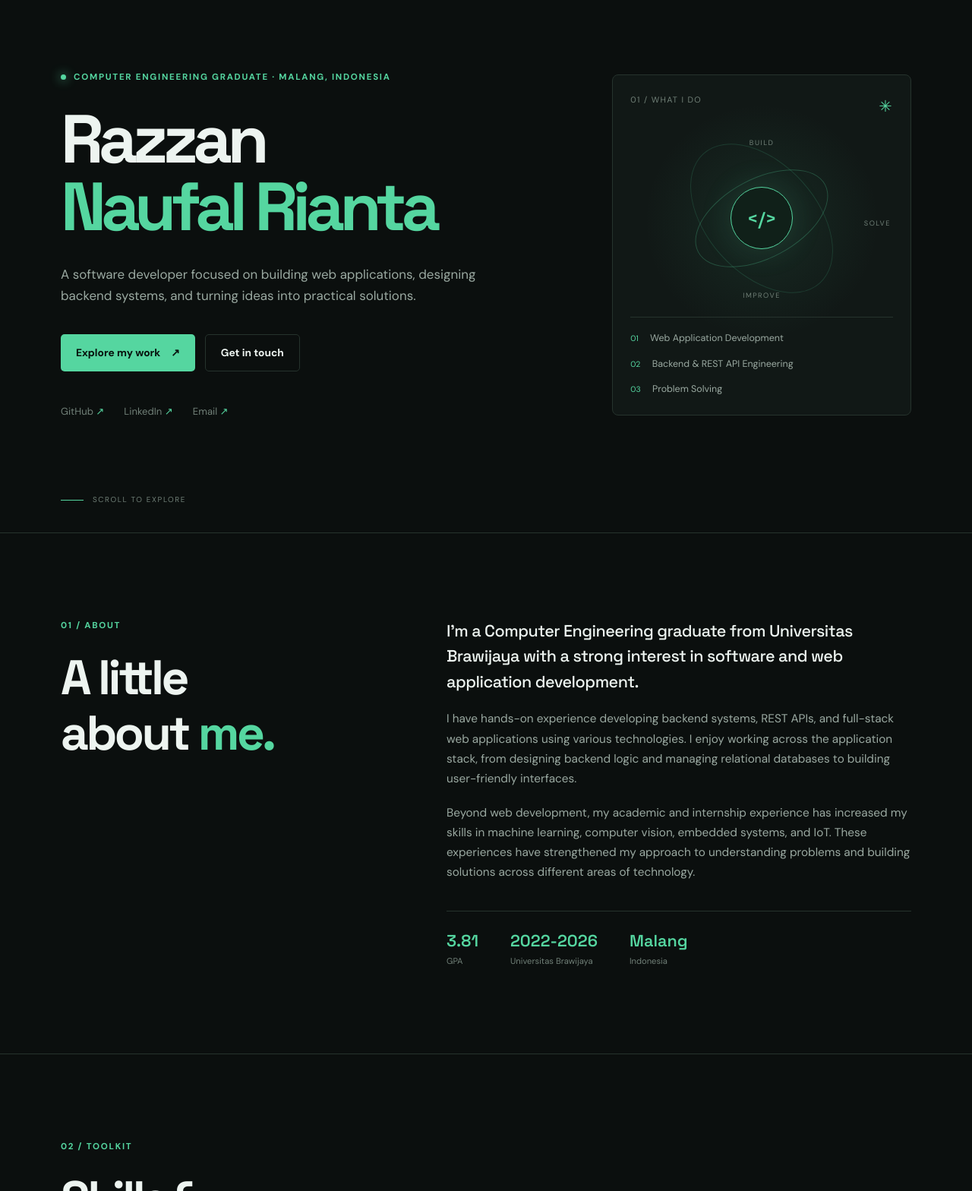
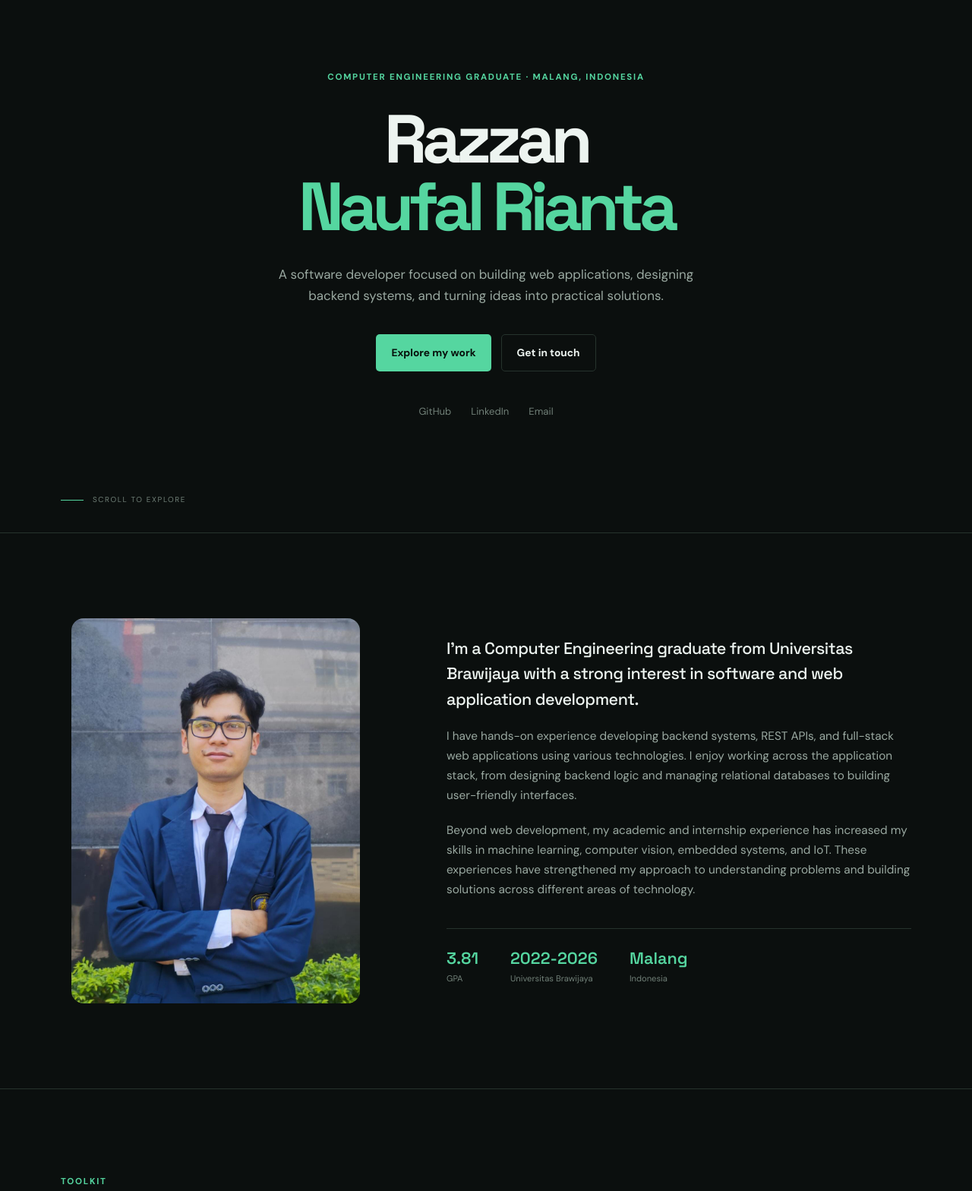
Before and after one commit to razzanrianta/personal-portfolio, a plain HTML site: page index.html in a window 1280 px wide. Shown: the part 100-1668 px from the top of the page at 76% size. Drawn offline with Linux system fonts and the light colour scheme.

Commit message:
fixed styles and added pfp

```diff
--- a/css/style.css
+++ b/css/style.css
@@ -196,17 +196,21 @@ h1 span {
 /* Hero */
 .hero {
   min-height: min(790px, calc(100vh - 78px));
-  display: grid;
+  display: flex;
   grid-template-columns: 1.25fr .75fr;
   align-items: center;
   gap: 70px;
   position: relative;
   padding-top: 90px;
   padding-bottom: 125px;
+  justify-content: center;
+  text-align: center;
 }
 
 .hero-copy {
-  max-width: 690px;
+  max-width: 900px;
+  width: 100%;
+  margin-inline: auto;
 }
 
 .hero .eyebrow {
@@ -214,6 +218,10 @@ h1 span {
   align-items: center;
   gap: 10px;
   margin-bottom: 28px;
+}
+
+.eyebrow {
+  justify-content: center;
 }
 
 .status-dot {
@@ -235,6 +243,7 @@ h1 span {
   color: var(--muted);
   font-size: 1.06rem;
   max-width: 560px;
+  margin-inline: auto;
 }
 
 .hero-actions {
@@ -242,6 +251,7 @@ h1 span {
   flex-wrap: wrap;
   gap: 13px;
   margin-top: 36px;
+  justify-content: center;
 }
 
 .button {
@@ -284,6 +294,7 @@ h1 span {
   display: flex;
   gap: 26px;
   margin-top: 42px;
+  justify-content: center;
 }
 
 .hero-socials a {
@@ -407,6 +418,28 @@ h1 span {
   color: var(--muted-2);
   font-size: .62rem;
   letter-spacing: .16em;
+  justify-content: center;
+}
+
+.about-layout {
+  display: grid;
+  grid-template-columns: 0.8fr 1.2fr;
+  align-items: center;
+  gap: 60px;
+}
+
+.about-image {
+  width: 100%;
+  max-width: 380px;
+  margin-inline: auto;
+}
+
+.about-image img {
+  display: block;
+  width: 100%;
+  height: auto;
+  object-fit: cover;
+  border-radius: 16px;
 }
 
 .scroll-cue span {
@@ -470,7 +503,7 @@ h1 span {
 }
 
 .skill-card {
-  min-height: 245px;
+  min-height: auto;
   padding: 28px;
   border-right: 1px solid var(--border);
   border-bottom: 1px solid var(--border);
@@ -1085,6 +1118,18 @@ h1 span {
     grid-template-columns: repeat(2, 1fr);
   }
 }
+
+@media (max-width: 768px) {
+  .about-layout {
+    grid-template-columns: 1fr;
+    gap: 32px;
+  }
+
+  .about-image {
+    max-width: 280px;
+  }
+}
+
 
 @media (max-width: 680px) {
   .container {
--- a/index.html
+++ b/index.html
@@ -40,59 +40,45 @@
   <main>
     <section class="hero section container" id="home">
       <div class="hero-copy reveal">
-        <p class="eyebrow"><span class="status-dot"></span> COMPUTER ENGINEERING GRADUATE · MALANG, INDONESIA</p>
+        <p class="eyebrow">COMPUTER ENGINEERING GRADUATE · MALANG, INDONESIA</p>
         <h1>Razzan<br><span>Naufal Rianta</span></h1>
         <p class="hero-description">
           A software developer focused on building web applications,
           designing backend systems, and turning ideas into practical solutions.
         </p>
         <div class="hero-actions">
-          <a class="button button-primary" href="#projects">Explore my work <span aria-hidden="true">↗</span></a>
+          <a class="button button-primary" href="#projects">Explore my work</a>
           <a class="button button-secondary" href="#contact">Get in touch</a>
         </div>
         <div class="hero-socials">
-          <a href="https://github.com/razzanrianta" target="_blank" rel="noopener noreferrer">GitHub <span>↗</span></a>
-          <a href="https://linkedin.com/in/razzan-naufal-rianta">LinkedIn <span>↗</span></a>
-          <a href="mailto:razzan.rianta@gmail.com">Email <span>↗</span></a>
+          <a href="https://github.com/razzanrianta" target="_blank" rel="noopener noreferrer">GitHub</a>
+          <a href="https://linkedin.com/in/razzan-naufal-rianta">LinkedIn</a>
+          <a href="mailto:razzan.rianta@gmail.com">Email</a>
         </div>
       </div>
 
-      <aside class="hero-card reveal" aria-label="Professional focus">
-        <div class="hero-card-top"><span>01 / WHAT I DO</span><span class="card-cross">✳</span></div>
-        <div class="orbit-art" aria-hidden="true">
-          <div class="orbit orbit-one"></div>
-          <div class="orbit orbit-two"></div>
-          <div class="orbit-core">&lt;/&gt;</div>
-          <span class="orbit-label label-top">BUILD</span>
-          <span class="orbit-label label-right">SOLVE</span>
-          <span class="orbit-label label-bottom">IMPROVE</span>
-        </div>
-        <div class="focus-list">
-          <div><span>01</span> Web Application Development</div>
-          <div><span>02</span> Backend & REST API Engineering</div>
-          <div><span>03</span> Problem Solving</div>
-        </div>
-      </aside>
       <a class="scroll-cue" href="#about"><span></span> SCROLL TO EXPLORE</a>
     </section>
 
     <section class="section section-bordered" id="about">
-      <div class="container two-column">
-        <div class="section-heading reveal">
-          <p class="eyebrow">01 / ABOUT</p>
-          <h2>A little<br>about <span>me.</span></h2>
+      <div class="container two-column about-layout">
+        <div class="about-image reveal">
+          <img src="assets/images/pfp_razzan.jpeg" alt="Portrait of me" />
         </div>
+
         <div class="about-content reveal">
           <p class="lead">
             I'm a Computer Engineering graduate from Universitas Brawijaya
             with a strong interest in software and web application development.
           </p>
+
           <p>
             I have hands-on experience developing
             backend systems, REST APIs, and full-stack web applications using various technologies.
             I enjoy working across the application stack, from designing backend logic
             and managing relational databases to building user-friendly interfaces.
           </p>
+
           <p>
             Beyond web development, my academic and internship experience has
             increased my skills in machine learning, computer vision, embedded systems,
@@ -100,6 +86,7 @@
             understanding problems and building solutions across different
             areas of technology.
           </p>
+
           <div class="about-facts">
             <div><strong>3.81</strong><span>GPA</span></div>
             <div><strong>2022-2026</strong><span>Universitas Brawijaya</span></div>
@@ -113,47 +100,45 @@
       <div class="container">
         <div class="section-heading section-heading-wide reveal">
           <div>
-            <p class="eyebrow">02 / TOOLKIT</p>
+            <p class="eyebrow">TOOLKIT</p>
             <h2>Skills & <span>technologies.</span></h2>
           </div>
-          <p class="section-intro">The tools and technologies I've used across academic, internship, and personal
-            projects.</p>
         </div>
         <div class="skills-grid">
           <article class="skill-card reveal">
-            <div class="skill-icon">⌘</div>
+            <!-- <div class="skill-icon">⌘</div> -->
             <h3>Programming</h3>
             <p>Languages I use to build application logic and solve problems.</p>
             <div class="tag-list"><span>TypeScript</span><span>JavaScript</span><span>Python</span><span>C++</span>
             </div>
           </article>
           <article class="skill-card reveal">
-            <div class="skill-icon">▤</div>
+            <!-- <div class="skill-icon">▤</div> -->
             <h3>Backend Development</h3>
             <p>Building server-side applications, APIs, and data-driven features.</p>
             <div class="tag-list"><span>Node.js</span><span>NestJS</span><span>REST
                 API</span><span>SQL</span><span>Laravel</span></div>
           </article>
           <article class="skill-card reveal">
-            <div class="skill-icon">◫</div>
+            <!-- <div class="skill-icon">◫</div> -->
             <h3>Frontend Development</h3>
             <p>Developing web interfaces and connecting them with application APIs.</p>
             <div class="tag-list"><span>Vue.js</span></div>
           </article>
           <article class="skill-card reveal">
-            <div class="skill-icon">▧</div>
+            <!-- <div class="skill-icon">▧</div> -->
             <h3>Database & Tools</h3>
             <p>Working with relational data and application development workflows.</p>
             <div class="tag-list"><span>PostgreSQL</span><span>Prisma</span><span>Git</span><span>GitHub</span></div>
           </article>
           <article class="skill-card reveal">
-            <div class="skill-icon">⌁</div>
+            <!-- <div class="skill-icon">⌁</div> -->
             <h3>AI & Machine Learning</h3>
             <p>Academic and project experience in machine learning and computer vision.</p>
             <div class="tag-list"><span>TensorFlow</span><span>Computer Vision</span><span>YOLO</span></div>
           </article>
           <article class="skill-card reveal">
-            <div class="skill-icon">⌬</div>
+            <!-- <div class="skill-icon">⌬</div> -->
             <h3>Embedded & IoT</h3>
             <p>Experience integrating software with devices and hardware components.</p>
             <div class="tag-list"><span>ESP-CAM</span><span>Servo Motors</span><span>IoT</span></div>
@@ -167,12 +152,9 @@
       <div class="container">
         <div class="section-heading section-heading-wide reveal">
           <div>
-            <p class="eyebrow">03 / SELECTED WORK</p>
+            <p class="eyebrow">SELECTED WORK</p>
             <h2>Projects I've <span>built.</span></h2>
           </div>
-          <p class="section-intro">
-            A selection of software development and research work that reflects my technical interests and experience.
-          </p>
         </div>
 
         <!-- Project 01: Kantin App -->
@@ -182,18 +164,23 @@
             <h3>Canteen Ordering<br>& Payment App</h3>
 
             <p class="project-description">
-              A digital canteen ordering platform similar to an E-Commerce system designed to improve the organization of food ordering
+              A digital canteen ordering platform similar to an E-Commerce system designed to improve the organization
+              of food ordering
               and pickup processes at the Faculty of Computer Science, Universitas Brawijaya.
               The platform addresses disorganized queues in conventional canteen operations
-              by allowing customers to place orders digitally, receive queue numbers, handle customer payments, and track order
+              by allowing customers to place orders digitally, receive queue numbers, handle customer payments, and
+              track order
               statuses until their meals are ready for pickup.
               Merchants can manage products and process incoming orders through a dedicated dashboard.
             </p>
 
             <ul class="project-highlights">
-              <li>Developed a digital food ordering system with queue number assignment to help organize incoming orders.</li>
-              <li>Implemented order status tracking, including a READY status to notify customers when their orders are prepared and available for pickup.</li>
-              <li>Built role-based access for customers, merchants, and administrators, with product management, merchant application workflows, and payment verification.</li>
+              <li>Developed a digital food ordering system with queue number assignment to help organize incoming
+                orders.</li>
+              <li>Implemented order status tracking, including a READY status to notify customers when their orders are
+                prepared and available for pickup.</li>
+              <li>Built role-based access for customers, merchants, and administrators, with product management,
+                merchant application workflows, and payment verification.</li>
             </ul>
 
             <div class="tag-list">
@@ -235,9 +222,12 @@
             </p>
 
             <ul class="project-highlights">
-              <li>Designed and implemented backend workflows for document submission, review, and approval management.</li>
-              <li>Implemented multi-outcome approval processes, supporting approval, revision requests, and rejection.</li>
-              <li>Developed mechanisms to manage document revisions and resubmissions, enabling applicants to address reviewer feedback within the approval workflow.</li>
+              <li>Designed and implemented backend workflows for document submission, review, and approval management.
+              </li>
+              <li>Implemented multi-outcome approval processes, supporting approval, revision requests, and rejection.
+              </li>
+              <li>Developed mechanisms to manage document revisions and resubmissions, enabling applicants to address
+                reviewer feedback within the approval workflow.</li>
             </ul>
 
             <div class="tag-list">
@@ -271,7 +261,8 @@
               waste into designated compartments through an embedded sorting mechanism.
             </p>
             <ul class="project-highlights">
-              <li>Developed a YOLO-based computer vision model to classify two waste categories, achieving 87.5% classification accuracy.</li>
+              <li>Developed a YOLO-based computer vision model to classify two waste categories, achieving 87.5%
+                classification accuracy.</li>
               <li>Integrated camera-based waste detection with ESP32-based embedded hardware.</li>
               <li>Connected model predictions to the automated waste sorting mechanism.</li>
             </ul>
@@ -306,8 +297,10 @@
               results.
             </p>
             <ul class="project-highlights">
-              <li>Displayed key environmental parameters, including temperature, humidity, dust concentration, carbon monoxide (CO), and nitrogen dioxide (NO₂).</li>
-              <li>Implemented a four-level air quality classification system: Good, Moderate, Poor, and Hazardous, to help users interpret monitored conditions.</li>
+              <li>Displayed key environmental parameters, including temperature, humidity, dust concentration, carbon
+                monoxide (CO), and nitrogen dioxide (NO₂).</li>
+              <li>Implemented a four-level air quality classification system: Good, Moderate, Poor, and Hazardous, to
+                help users interpret monitored conditions.</li>
             </ul>
             <div class="tag-list">
               <span>Laravel</span>
@@ -316,7 +309,8 @@
               <a href="https://github.com/razzanrianta/zephyr-sense" target="_blank" rel="noopener noreferrer">
                 Project repository ↗
               </a>
-              <a href="https://filkom.ub.ac.id/project/2025/06/sistem-cerdas-pemantauan-kualitas-udara-dan-pemurnian-otomatis-untuk-rumah-sekitar-pabrik-semen">
+              <a
+                href="https://filkom.ub.ac.id/project/2025/06/sistem-cerdas-pemantauan-kualitas-udara-dan-pemurnian-otomatis-untuk-rumah-sekitar-pabrik-semen">
                 Official Documentation ↗
               </a>
             </div>
@@ -332,12 +326,9 @@
       <div class="container">
         <div class="section-heading section-heading-wide reveal">
           <div>
-            <p class="eyebrow">04 / EXPERIENCE</p>
+            <p class="eyebrow">EXPERIENCE</p>
             <h2>Where I've <span>grown.</span></h2>
           </div>
-          <p class="section-intro">
-            Practical experience through an internship and academic teaching roles.
-          </p>
         </div>
 
         <div class="timeline">
@@ -423,7 +414,7 @@
     <section class="section section-bordered" id="education">
       <div class="container education-wrap reveal">
         <div class="section-heading">
-          <p class="eyebrow">05 / EDUCATION</p>
+          <p class="eyebrow">EDUCATION</p>
           <h2>Academic <span>background.</span></h2>
         </div>
         <div class="education-card">
@@ -440,7 +431,7 @@
 
     <section class="section contact-section" id="contact">
       <div class="container contact-inner reveal">
-        <p class="eyebrow">06 / CONTACT</p>
+        <p class="eyebrow">CONTACT</p>
         <h2>Have a project<br>in <span>mind?</span></h2>
         <p class="contact-copy">I'm open to opportunities to learn, collaborate, and contribute to meaningful software
           projects.</p>
```
Also changed, not shown: assets/images/pfp_razzan.jpeg (added).
